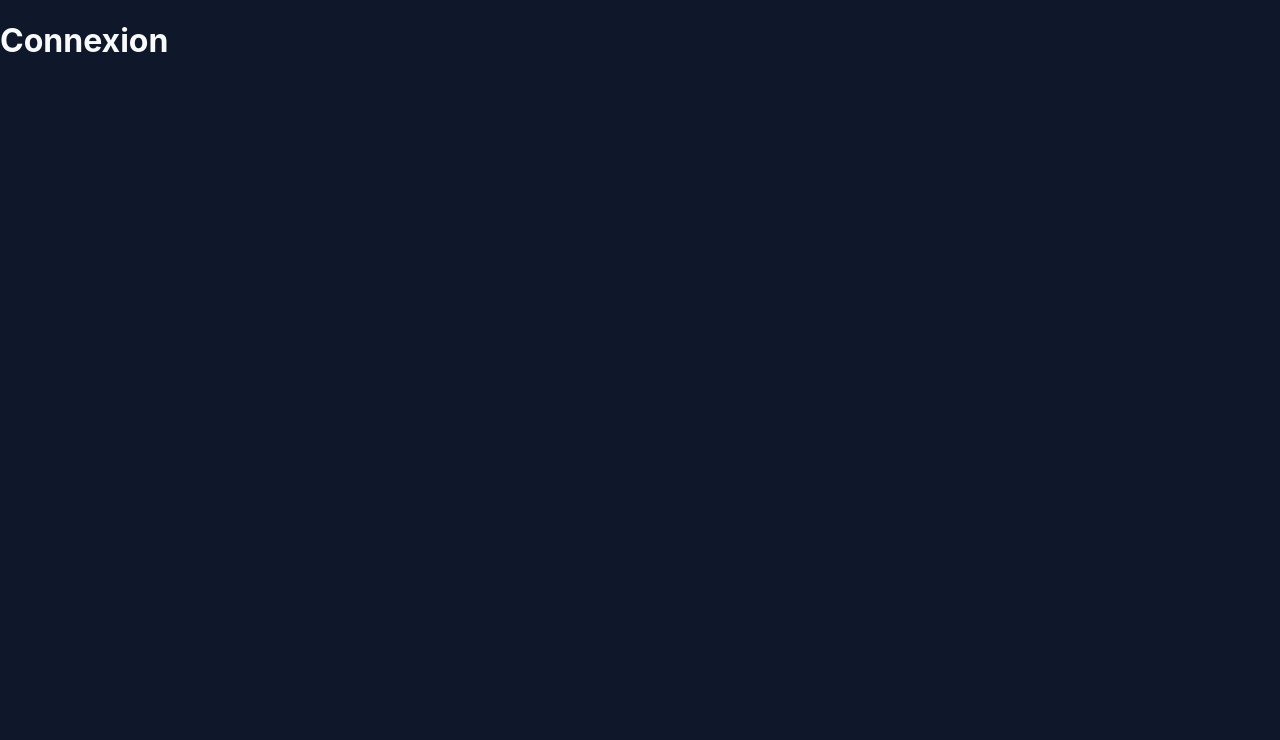
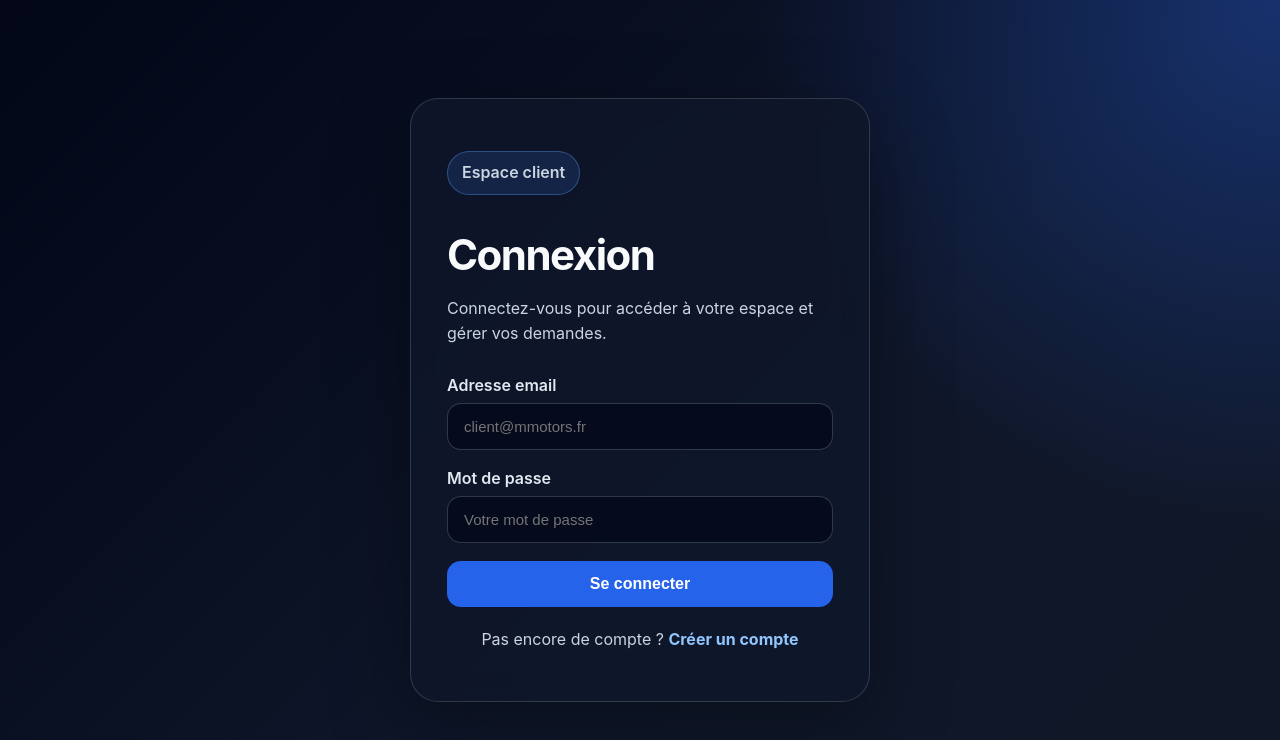
Before and after one commit to BrunoStudi/mmotors-frontend, a React app: page /login in a window 1280 px wide. Shown: the top 740 px of the page. Built offline with nearby package versions, Linux system fonts and the light colour scheme; the HTML template or start-up script is replaced by a standard one.

Commit message:
UI: modernisation page connexion + gestion JWT

```diff
--- a/src/pages/login.jsx
+++ b/src/pages/login.jsx
@@ -1,3 +1,81 @@
+import { useState } from "react"
+import { Link, useNavigate } from "react-router-dom"
+import API from "../services/api"
+
 export default function Login() {
-  return <h1>Connexion</h1>
+  const [email, setEmail] = useState("")
+  const [password, setPassword] = useState("")
+  const [error, setError] = useState("")
+  const navigate = useNavigate()
+
+  const handleSubmit = async (e) => {
+    e.preventDefault()
+    setError("")
+
+    try {
+      const response = await API.post(
+        "/auth/token",
+        new URLSearchParams({
+          username: email,
+          password: password,
+        })
+      )
+
+      const token = response.data.access_token
+
+      localStorage.setItem("token", token)
+
+      navigate("/") // redirection après login
+    } catch (err) {
+      setError("Identifiants invalides")
+    }
+  }
+
+  return (
+    <main className="auth-page">
+      <section className="auth-card">
+        <div className="auth-header">
+          <p className="badge">Espace client</p>
+          <h1>Connexion</h1>
+          <p>
+            Connectez-vous pour accéder à votre espace et gérer vos demandes.
+          </p>
+        </div>
+
+        <form className="auth-form" onSubmit={handleSubmit}>
+          <label>
+            Adresse email
+            <input
+              type="email"
+              placeholder="client@mmotors.fr"
+              value={email}
+              onChange={(e) => setEmail(e.target.value)}
+              required
+            />
+          </label>
+
+          <label>
+            Mot de passe
+            <input
+              type="password"
+              placeholder="Votre mot de passe"
+              value={password}
+              onChange={(e) => setPassword(e.target.value)}
+              required
+            />
+          </label>
+
+          <button className="btn primary full" type="submit">
+            Se connecter
+          </button>
+        </form>
+
+        {error && <p className="error-message">{error}</p>}
+
+        <p className="auth-link">
+          Pas encore de compte ? <Link to="/register">Créer un compte</Link>
+        </p>
+      </section>
+    </main>
+  )
 }
```
